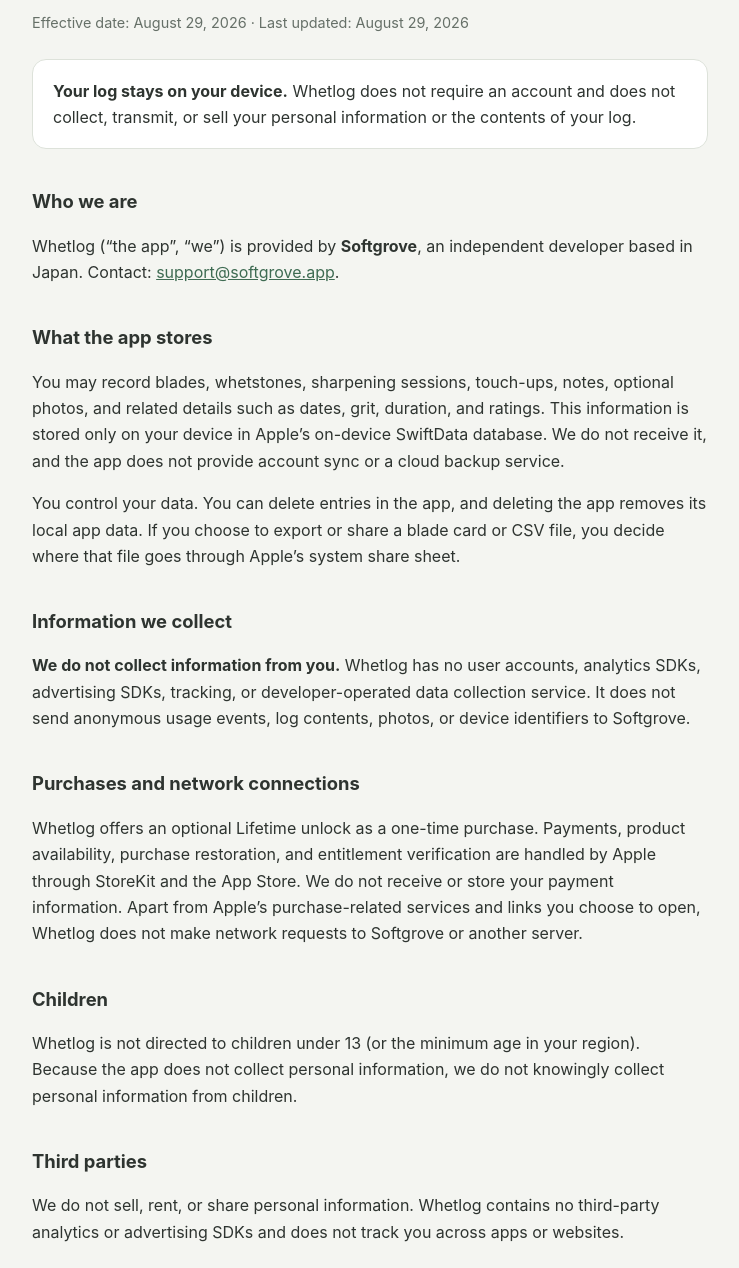
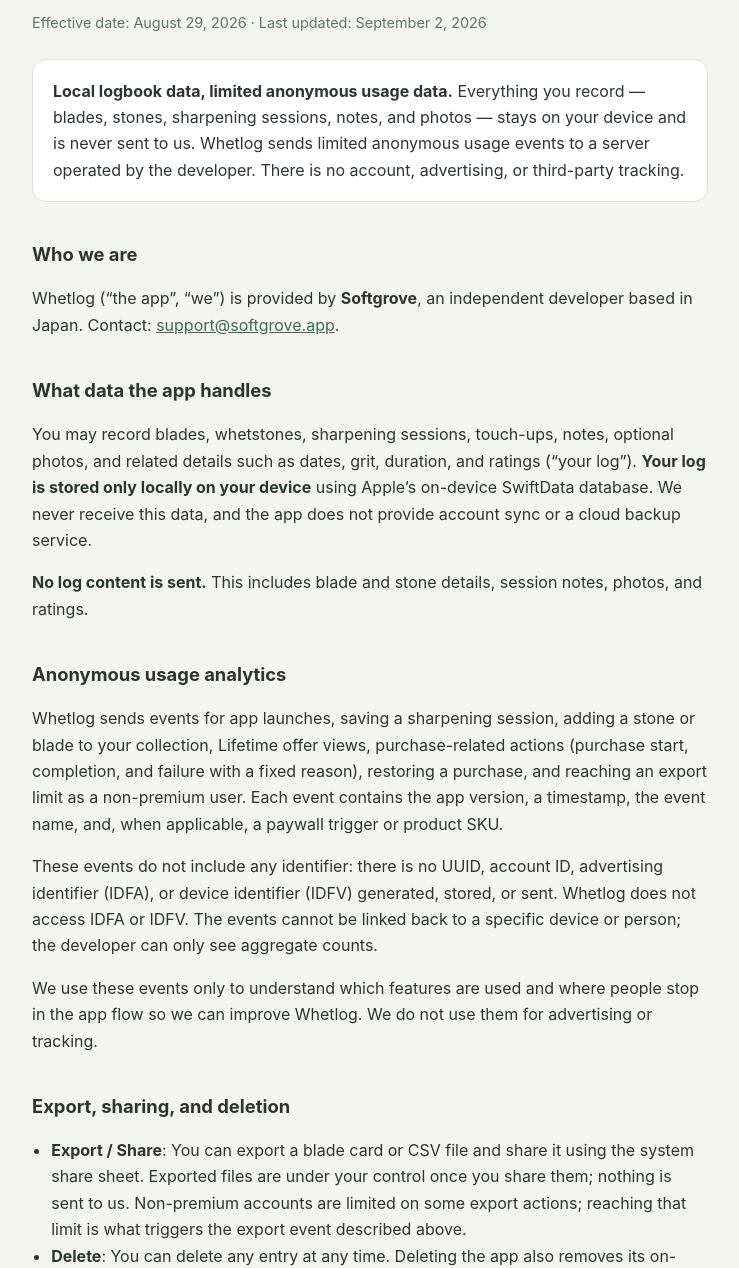
Before and after one commit to softgrove/whetlog-legal, a plain HTML site: page privacy.html in a window 1280 px wide. Shown: the part 160-1428 px from the top of the page, without its empty margins (270-1009 px from the left). Drawn offline with Linux system fonts and the light colour scheme.

Commit message:
privacy: describe anonymous usage events shipped in v1.0

```diff
--- a/privacy.html
+++ b/privacy.html
@@ -16,25 +16,73 @@
 <div class="wrap">
   <p class="brand">Whetlog</p>
   <h1>Privacy Policy</h1>
-  <p class="meta">Effective date: August 29, 2026 · Last updated: August 29, 2026</p>
-  <div class="summary"><strong>Your log stays on your device.</strong> Whetlog does not require an account and does not collect, transmit, or sell your personal information or the contents of your log.</div>
+  <p class="meta">Effective date: August 29, 2026 · Last updated: September 2, 2026</p>
+
+  <div class="summary">
+    <strong>Local logbook data, limited anonymous usage data.</strong> Everything you record — blades, stones,
+    sharpening sessions, notes, and photos — stays on your device and is never sent to us. Whetlog sends limited
+    anonymous usage events to a server operated by the developer. There is no account, advertising, or
+    third-party tracking.
+  </div>
+
   <h2>Who we are</h2>
-  <p>Whetlog (“the app”, “we”) is provided by <strong>Softgrove</strong>, an independent developer based in Japan. Contact: <a href="mailto:support@softgrove.app">support@softgrove.app</a>.</p>
-  <h2>What the app stores</h2>
-  <p>You may record blades, whetstones, sharpening sessions, touch-ups, notes, optional photos, and related details such as dates, grit, duration, and ratings. This information is stored only on your device in Apple’s on-device SwiftData database. We do not receive it, and the app does not provide account sync or a cloud backup service.</p>
-  <p>You control your data. You can delete entries in the app, and deleting the app removes its local app data. If you choose to export or share a blade card or CSV file, you decide where that file goes through Apple’s system share sheet.</p>
-  <h2>Information we collect</h2>
-  <p><strong>We do not collect information from you.</strong> Whetlog has no user accounts, analytics SDKs, advertising SDKs, tracking, or developer-operated data collection service. It does not send anonymous usage events, log contents, photos, or device identifiers to Softgrove.</p>
-  <h2>Purchases and network connections</h2>
-  <p>Whetlog offers an optional Lifetime unlock as a one-time purchase. Payments, product availability, purchase restoration, and entitlement verification are handled by Apple through StoreKit and the App Store. We do not receive or store your payment information. Apart from Apple’s purchase-related services and links you choose to open, Whetlog does not make network requests to Softgrove or another server.</p>
+  <p>Whetlog (“the app”, “we”) is provided by <strong>Softgrove</strong>, an independent developer based in Japan.
+  Contact: <a href="mailto:support@softgrove.app">support@softgrove.app</a>.</p>
+
+  <h2>What data the app handles</h2>
+  <p>You may record blades, whetstones, sharpening sessions, touch-ups, notes, optional photos, and related
+  details such as dates, grit, duration, and ratings (“your log”). <strong>Your log is stored only locally on
+  your device</strong> using Apple’s on-device SwiftData database. We never receive this data, and the app does
+  not provide account sync or a cloud backup service.</p>
+  <p><strong>No log content is sent.</strong> This includes blade and stone details, session notes, photos, and
+  ratings.</p>
+
+  <h2>Anonymous usage analytics</h2>
+  <p>Whetlog sends events for app launches, saving a sharpening session, adding a stone or blade to your
+  collection, Lifetime offer views, purchase-related actions (purchase start, completion, and failure with a
+  fixed reason), restoring a purchase, and reaching an export limit as a non-premium user. Each event contains
+  the app version, a timestamp, the event name, and, when applicable, a paywall trigger or product SKU.</p>
+  <p>These events do not include any identifier: there is no UUID, account ID, advertising identifier (IDFA), or
+  device identifier (IDFV) generated, stored, or sent. Whetlog does not access IDFA or IDFV. The events cannot
+  be linked back to a specific device or person; the developer can only see aggregate counts.</p>
+  <p>We use these events only to understand which features are used and where people stop in the app flow so we
+  can improve Whetlog. We do not use them for advertising or tracking.</p>
+
+  <h2>Export, sharing, and deletion</h2>
+  <ul>
+    <li><strong>Export / Share</strong>: You can export a blade card or CSV file and share it using the system
+    share sheet. Exported files are under your control once you share them; nothing is sent to us. Non-premium
+    accounts are limited on some export actions; reaching that limit is what triggers the export event described
+    above.</li>
+    <li><strong>Delete</strong>: You can delete any entry at any time. Deleting the app also removes its
+    on-device data.</li>
+  </ul>
+
+  <h2>Purchases and payments</h2>
+  <p>Whetlog offers an optional Lifetime unlock as a one-time purchase, sold and processed by <strong>Apple</strong>
+  through the App Store. We do not receive or store your payment information. Your purchase entitlement is
+  verified on-device through Apple’s StoreKit framework.</p>
+
+  <h2>Network connections</h2>
+  <p>The logbook and sharpening-tracking features work fully offline. When a network is available, Whetlog may
+  send the anonymous usage events described above to a server operated by the developer. Apple’s system
+  frameworks also communicate with the App Store for purchases and purchase restoration.</p>
+
   <h2>Children</h2>
-  <p>Whetlog is not directed to children under 13 (or the minimum age in your region). Because the app does not collect personal information, we do not knowingly collect personal information from children.</p>
+  <p>Whetlog is not directed to children under 13 (or the minimum age in your region). The app does not
+  knowingly collect personal information from children.</p>
+
   <h2>Third parties</h2>
-  <p>We do not sell, rent, or share personal information. Whetlog contains no third-party analytics or advertising SDKs and does not track you across apps or websites.</p>
+  <p>Whetlog has no third-party analytics or advertising SDKs. Anonymous usage events are sent only to the
+  developer’s own server. We do not sell or provide these events to third parties, use them for advertising, or
+  use them to track you across apps or websites.</p>
+
   <h2>Changes</h2>
   <p>We may update this policy. Material changes will be reflected here with a new “Last updated” date.</p>
+
   <h2>Contact</h2>
   <p>Questions: <a href="mailto:support@softgrove.app">support@softgrove.app</a>.</p>
+
   <p class="foot">See the <a href="terms.html">Terms of Use</a>.</p>
 </div>
 </body>
```
